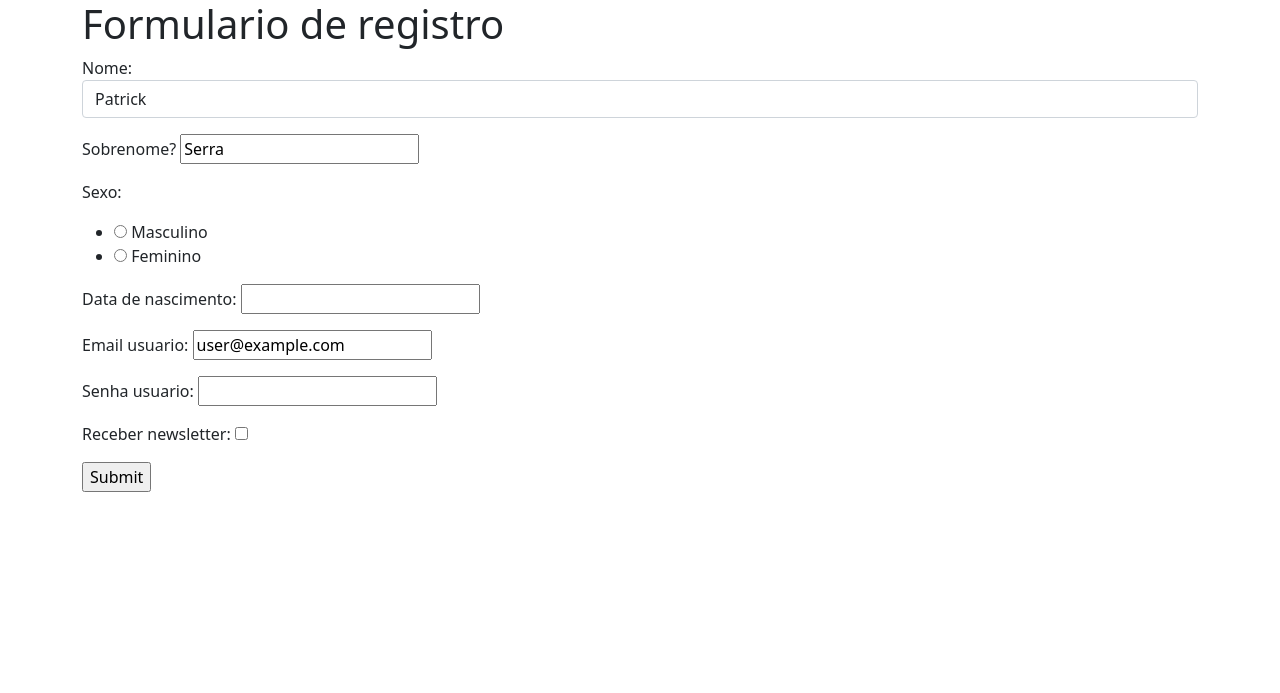
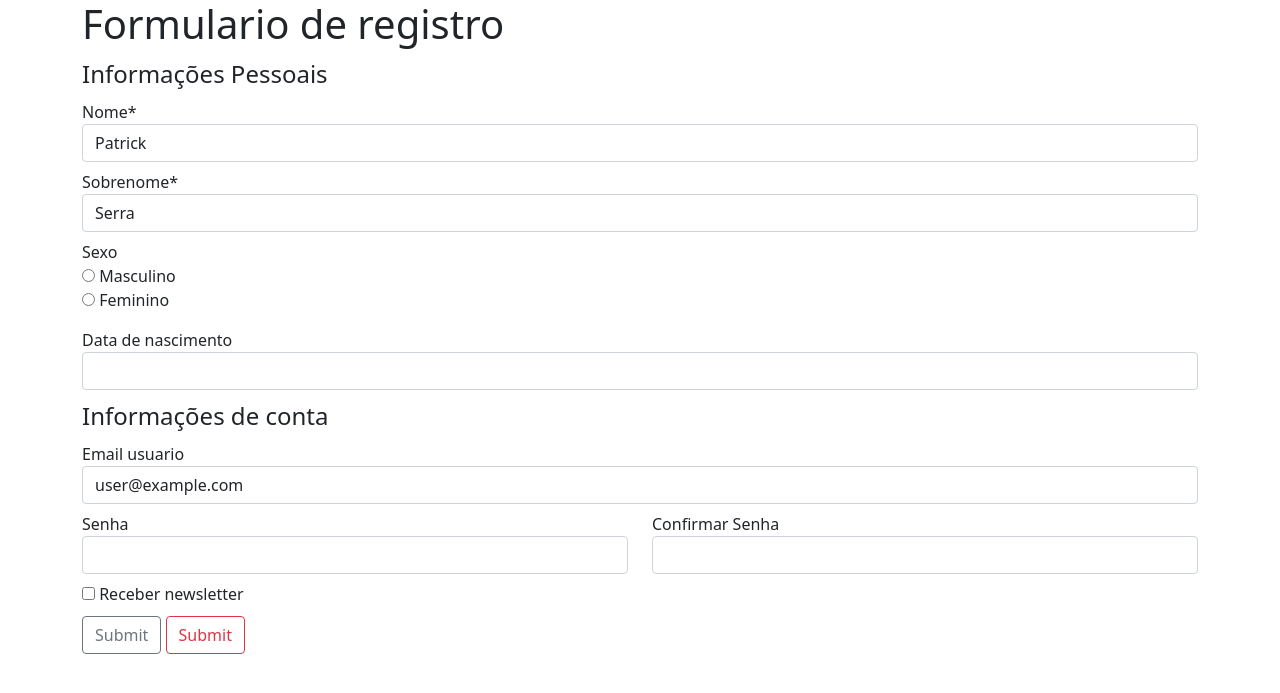
Before and after one commit to PatrickSerra/exercicio-formularios, a Django app: page /register/ in a window 1280 px wide. Shown: the top 693 px of the page. Run offline with Django 3.2, Linux system fonts and the light colour scheme; some libraries are stand-ins or nearby versions.

Commit message:
Crispy_forms

```diff
--- a/form_example/forms/RegisterForm.py
+++ b/form_example/forms/RegisterForm.py
@@ -1,21 +1,89 @@
 from django import forms
-from django.forms.widgets import Widget
+from crispy_forms.helper import FormHelper
+from crispy_forms.layout import Fieldset, Layout, Field, Div, Submit, Button, Row, HTML
+from django.core.exceptions import ValidationError
+from django.core.validators import RegexValidator
+
 
 
 class RegisterForm(forms.Form):
+
+    def __init__(self, *args, **kwargs):
+        super().__init__(*args, **kwargs)
+        self.helper = FormHelper()
+        self.helper.form_id = "formulario"
+        self.helper.form_class = "classe-formulario"
+        self.helper.form_action = ""
+        self.helper.layout = Layout(
+            Fieldset(
+                "Informações Pessoais", #tag legend
+                Field ("nome_usuario", id="nome-usuario", css_class="nome-usuario mb-2"),
+                Field ("sobrenome_usuario", id="sobrenome-usuario", css_class="sobrenome-usuario mb-2"),
+                Field ("sexo", id="sexo-usuario", css_class="sexo-usuario mb-3"),
+                Field("data_de_nascimento", id="data-nascimento", type="date", css_class="data-nascimento  mb-2")
+
+            ),
+
+            Fieldset(
+                "Informações de conta",
+                Field("email_usuario", id="email-usuario", css_class="email-usuario mb-2"),
+                Div(
+                    Div(
+                        Field("senha_usuario", id="senha-usuario", css_class="senha-usuario mb-2"),
+                        css_class = "col-sm-6"
+                    ),
+
+                    Div(
+                        Field("confirmar_senha", id="confirmar-senha", css_class="confirmar-senha mb-2"),
+                        css_class = "col-sm-6"
+                    ),
+                    css_class="row"
+                ),
+                Field("receber_newsletter", id="receber-newsletter", css_class="receber-newsletter mb-2"),
+            ),
+
+            Div(
+                HTML(
+                    """
+                        <div>
+                            <input id="input-btn" type='submit' class='btn btn-outline-secondary'>
+                            <input id="cancel-btn" type='submit' class='btn btn-outline-danger'>
+                        </div>
+                    """
+                ),
+                css_class="row mt-2"
+            )
+
+        )
+
+
+
+    #valida se o campo não contém números ou carecteres especiais atráves de uma expressão regular
+    NAME_VALIDATOR = RegexValidator(r'[^a-zA-Z]', message="esse campo não conter números e/ou caracteres especiais", inverse_match=True, code="entrada inválida")
+
     nome_usuario = forms.CharField(
         label="Nome",
-        error_messages={"required": "Por favor digite nome"}
+        label_suffix= "",
+        error_messages={"required": "Por favor digite seu nome"},
+        validators=[NAME_VALIDATOR]
 
     )
-    nome_usuario.widget.attrs.update({'class': 'form-control'})
 
-    sobrenome_usuario = forms.CharField(label="Sobrenome", label_suffix="?")
 
+    sobrenome_usuario = forms.CharField(
+        label="Sobrenome",
+        label_suffix="",
+        error_messages= {
+            "required": "Por favor digite seu sobrenome nome"
+        },
+        validators=[NAME_VALIDATOR]
+
+    )
 
     sexo = forms.ChoiceField(
         widget = forms.RadioSelect,
         choices= [("M", "Masculino"), ("F", "Feminino")],
+        required= False
 
     )
 
@@ -24,29 +92,55 @@ class RegisterForm(forms.Form):
         error_messages= {
             "required":"Por favor, digite sua data de nascimento",
             "invalid": "Por favor, digite uma data válida" #mensagem que é mostrada caso a data seja inválida
-        }
+        },
+        required= False
     )
 
-    data_de_nascimento.widget.attrs.update({"type": "date"})
 
-    email_usuario = forms.EmailField(initial="user@example.com", required=False)
+    email_usuario = forms.EmailField(
+        initial="user@example.com",
+        required=False
+    )
+
     senha_usuario = forms.CharField(
+        label= "Senha",
         widget=forms.PasswordInput,
         min_length=8,
         error_messages={
             "min_length": "A senha deve conter no minimo oito caracteres",
             "required": "Por favor, digite uma senha"
-        }
+        },
+        required=False
+    )
+
+    confirmar_senha = forms.CharField(
+        label= "Confirmar Senha",
+        widget=forms.PasswordInput,
+        min_length=8,
+        error_messages={
+            "min_length": "A senha deve conter no minimo oito caracteres",
+            "required": "Por favor, digite uma senha"
+        },
+        required=False
     )
 
     receber_newsletter = forms.BooleanField(required=False)
 
-
-
-
-
     #Ordem dos campos no formulário
     #field_order = ["nome_usuario","sobrenome_usuario", "senha_usuario", "email_usuario"]
 
-    error_css_class = "error"
-    required_css_class = "required"
+    def clean_nome_usuario(self):
+        return self.cleaned_data['nome_usuario'].capitalize()
+
+    def clean_sobrenome_usuario(self):
+        return self.cleaned_data['sobrenome_usuario'].capitalize()
+
+    def clean(self):
+        cleaned_data = super().clean()
+        senha = cleaned_data.get("senha_usuario")
+        confirmacao_senha = cleaned_data.get('confirmar_senha')
+
+        print(senha)
+
+        if senha != confirmacao_senha:
+            raise ValidationError("As senhas não conferem")
--- a/form_example/templates/register-form.html
+++ b/form_example/templates/register-form.html
@@ -19,15 +19,17 @@
     </style>
   </head>
   <body>
+    {% load crispy_forms_tags %}
+
     <div class="container">
-        <h1>Formulario de registro</h1>
-        <form action="" method="POST" novalidate>
-        {% csrf_token %} {{form.as_p}}
-        <input type="submit" value="Submit" />
-        </form>
+      <h1>Formulario de registro</h1>
+       {% csrf_token %}
+       {% crispy form %}
     </div>
-
   </body>
-  <script src="https://cdn.jsdelivr.net/npm/bootstrap@5.1.3/dist/js/bootstrap.bundle.min.js" integrity="sha384-ka7Sk0Gln4gmtz2MlQnikT1wXgYsOg+OMhuP+IlRH9sENBO0LRn5q+8nbTov4+1p" crossorigin="anonymous"></script>
-
+  <script
+    src="https://cdn.jsdelivr.net/npm/bootstrap@5.1.3/dist/js/bootstrap.bundle.min.js"
+    integrity="sha384-ka7Sk0Gln4gmtz2MlQnikT1wXgYsOg+OMhuP+IlRH9sENBO0LRn5q+8nbTov4+1p"
+    crossorigin="anonymous"
+  ></script>
 </html>
--- a/form_project/settings.py
+++ b/form_project/settings.py
@@ -37,8 +37,12 @@ INSTALLED_APPS = [
     'django.contrib.sessions',
     'django.contrib.messages',
     'django.contrib.staticfiles',
-    'form_example.apps.FormExampleConfig'
+    'form_example.apps.FormExampleConfig',
+    "crispy_forms"
 ]
+
+CRISPY_TEMPLATE_PACK = 'bootstrap4'
+
 
 MIDDLEWARE = [
     'django.middleware.security.SecurityMiddleware',
```
